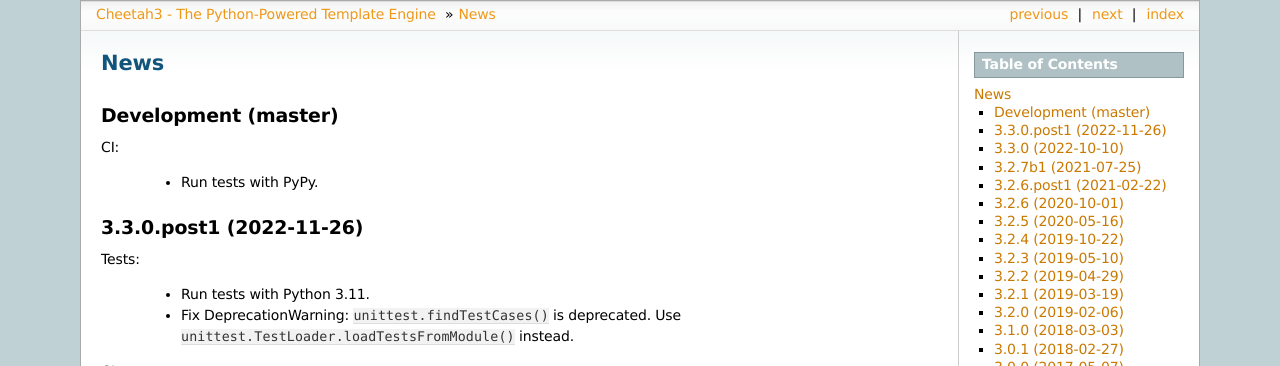
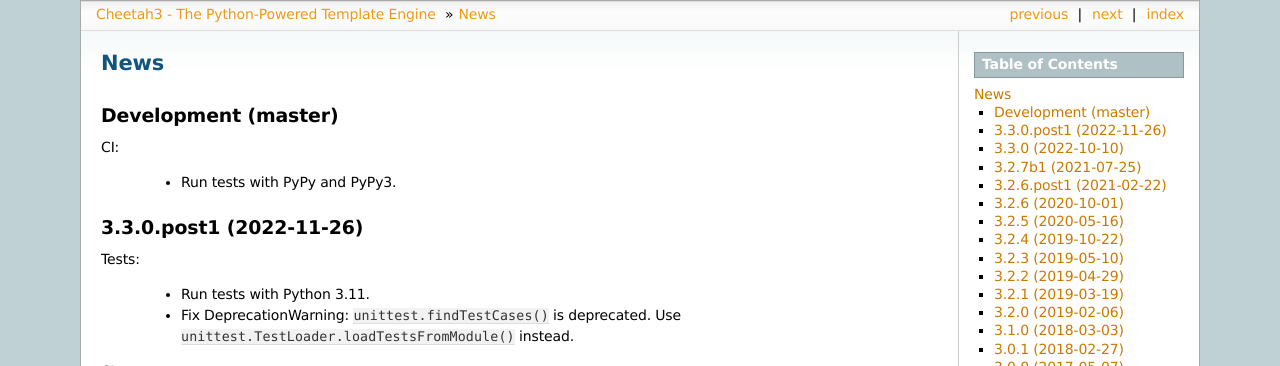
Before and after one commit to CheetahTemplate3/cheetah3, a Sphinx documentation site: the page built from docs/news.rst, in a window 1280 px wide and 900 px high. Shown: the top 366 px of the window. Built offline with Sphinx 7.4.7, drawn with Linux system fonts in a browser that asks for light colours; pages that are not in the unit, such as notebooks, are missing from menus.

Commit message:
Tests,CI: PyPy3
Except for MacOS: on OSX PyPy3 fails with rather strange error
"LookupError: unknown encoding: ascii".

```diff
--- a/docs/news.rst
+++ b/docs/news.rst
@@ -6,7 +6,7 @@ Development (master)
 
 CI:
 
-  - Run tests with PyPy.
+  - Run tests with PyPy and PyPy3.
 
 3.3.0.post1 (2022-11-26)
 ------------------------
```
Also changed, not shown: 2 other files.
